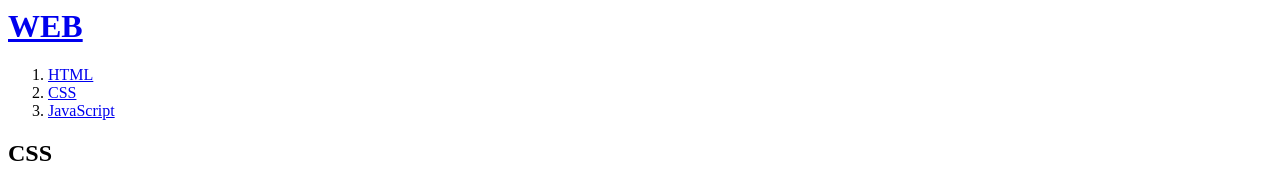
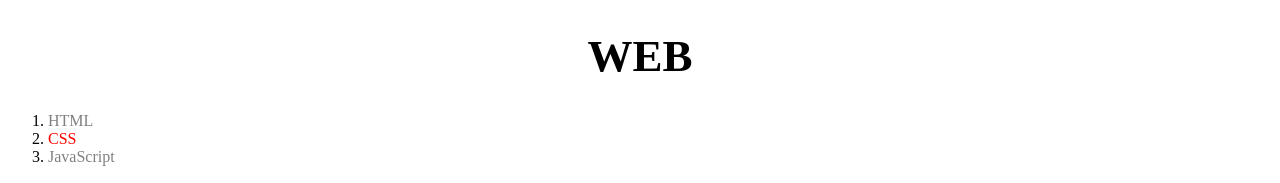
Before and after one commit to tmdrnahs/web, a plain HTML site: page css.html in a window 1280 px wide. Shown: the top 183 px of the page. Drawn offline with Linux system fonts and the light colour scheme; a script that the page names is missing.

Commit message:
Add CSS code on css page
slector
- class
- id
- tag

```diff
--- a/css.html
+++ b/css.html
@@ -1,14 +1,34 @@
+<!DOCTYPE html>
 <html>
 <head>
-    <title>WEB1 - css</title>
+    <title>WEB1 - CSS</title>
     <meta charset="utf-8">
+    <style>
+        /* tag selector */
+        a {
+            color: black;
+            text-decoration: none;
+        }
+        h1 {
+            font-size: 45px;
+            text-align: center;
+        }
+        /* class selector */
+        .visited {
+            color: gray;
+        }
+        /* ID selector */
+        #active {
+            color: red;
+        }
+    </style>
 </head>
 <body>
     <h1><a href="index.html">WEB</a></h1>
     <ol>
-        <li><a href="html.html">HTML</a></li>
-        <li><a href="css.html">CSS</a></li>
-        <li><a href="javascript.html">JavaScript</a></li>
+        <li><a href="html.html" class="visited">HTML</a></li>
+        <li><a href="css.html" class="visited" id="active">CSS</a></li>
+        <li><a href="javascript.html" class="visited">JavaScript</a></li>
     </ol>
     <h2>CSS</h2>
     <p align="middle"><iframe width="640" height="360" src="https://www.youtube.com/embed/ONcmkf07EuI?list=PLuHgQVnccGMDaVaBmkX0qfB45R_bYrV62" frameborder="0" allow="accelerometer; autoplay; encrypted-media; gyroscope; picture-in-picture" allowfullscreen></iframe></p>
```
Also changed, not shown: html.html (+11 -0 lines), index.html (+11 -1 lines), javascript.html (+12 -1 lines).
